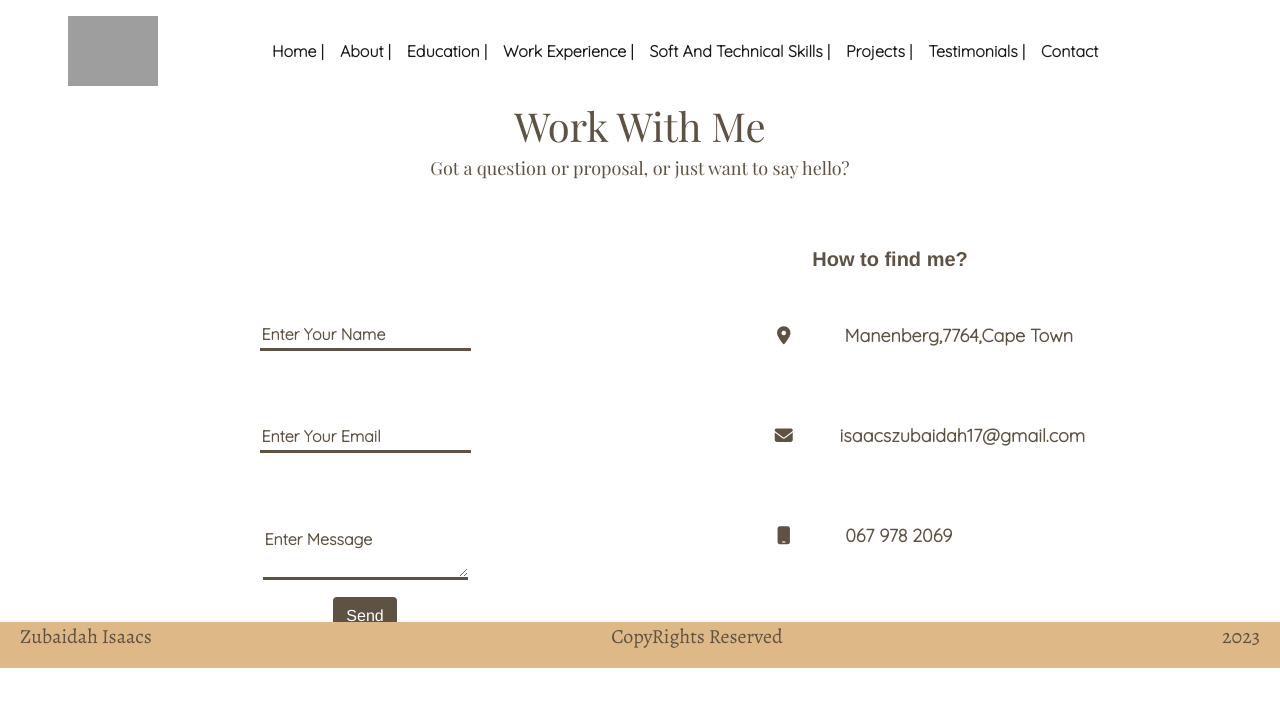
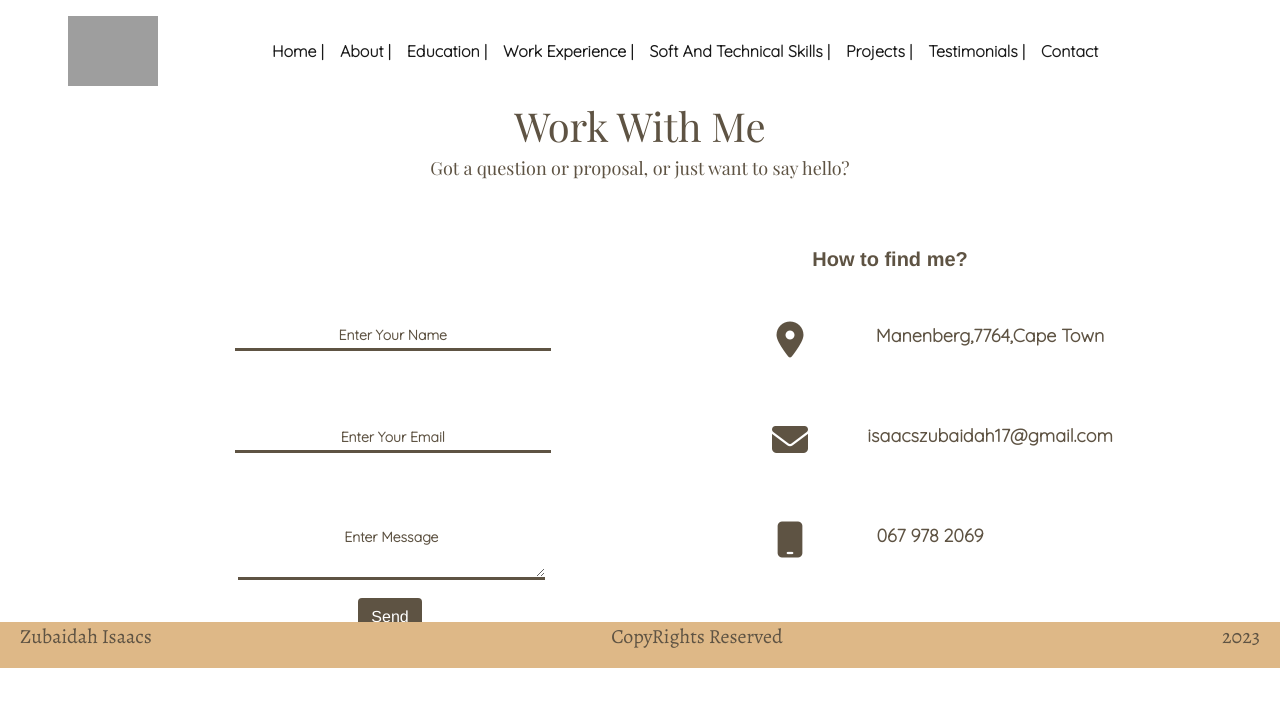
Before and after one commit to isaacszubaidah/vue-js-portfolio, a Vue app: page /contact in a window 1280 px wide. Shown: the top 706 px of the page. Built offline with nearby package versions, Linux system fonts and the light colour scheme; grey boxes are pictures that could not be loaded.

Commit message:
fixed the content

```diff
--- a/src/views/ContactView.vue
+++ b/src/views/ContactView.vue
@@ -13,7 +13,7 @@
 
   <!-- Naeema's attempt starts here -->
   <div class="bigger mt-5 row">
-    <div class="col-6 columnA">
+    <div class="col-6 columnA ">
       <div>
         <form action="https://formspree.io/f/mayrnyoz" method="POST">
           <label>
@@ -35,19 +35,19 @@
     <div class="col-6 columnA">
       <div class="row iconRow">
         <div class="col-3">
-          <p><i class="fa-solid fa-location-dot"></i></p>
+          <p><i class="fa-solid fa-location-dot fa-2x"></i></p>
         </div>
         <div class="col-9"><p>Manenberg,7764,Cape Town</p></div>
       </div>
       <div class="row iconRow">
-        <div class="col-3">
-          <p><i class="fa-solid fa-envelope"></i></p>
+        <div class="col-3 ">
+          <p><i class="fa-solid fa-envelope fa-2x"></i></p>
         </div>
         <div class="col-9"><p>isaacszubaidah17@gmail.com</p></div>
       </div>
       <div class="row iconRow">
         <div class="col-3">
-          <p><i class="fa-solid fa-mobile"></i></p>
+          <p><i class="fa-solid fa-mobile fa-2x"></i></p>
         </div>
         <div class="col-9"><p class="num">067 978 2069</p></div>
       </div>
@@ -97,7 +97,7 @@ p {
 
 .columnA {
   height: 300px;
-  width: 350px;
+  width: 400px;
 }
 
 .iconRow {
@@ -114,6 +114,7 @@ p {
 .name{
     border: 0px solid black;
     border-bottom: 3px solid;
+    width: 150%;
     color: #5e5343;
 }
 
@@ -121,16 +122,22 @@ p {
     border: 0px solid black;
     border-bottom: 3px solid;
     color: #5e5343;
+    width: 150%;
     margin-top: 35%;
 }
 ::placeholder{
     font-weight: bold;
+    font-size: 14px;
+    display: flex;
+   text-align:center;
+    justify-content: center;
     font-family: "Quicksand", sans-serif;
     color: #5e5343;
 
 }
 .btn{
     margin-top: 3%;
+    margin-left: 100px;
     background-color: #5e5343;
     color: white;
 }
```
